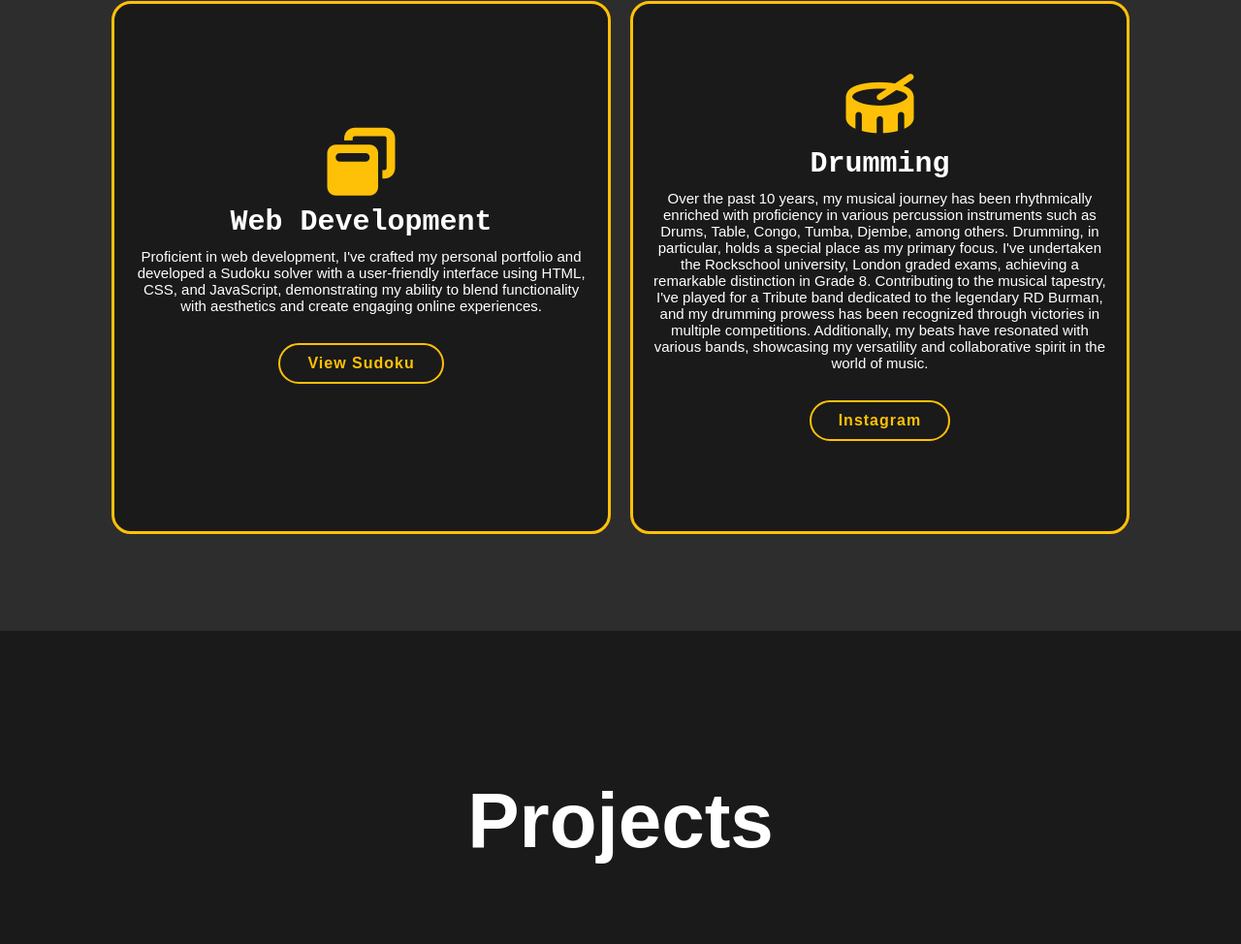
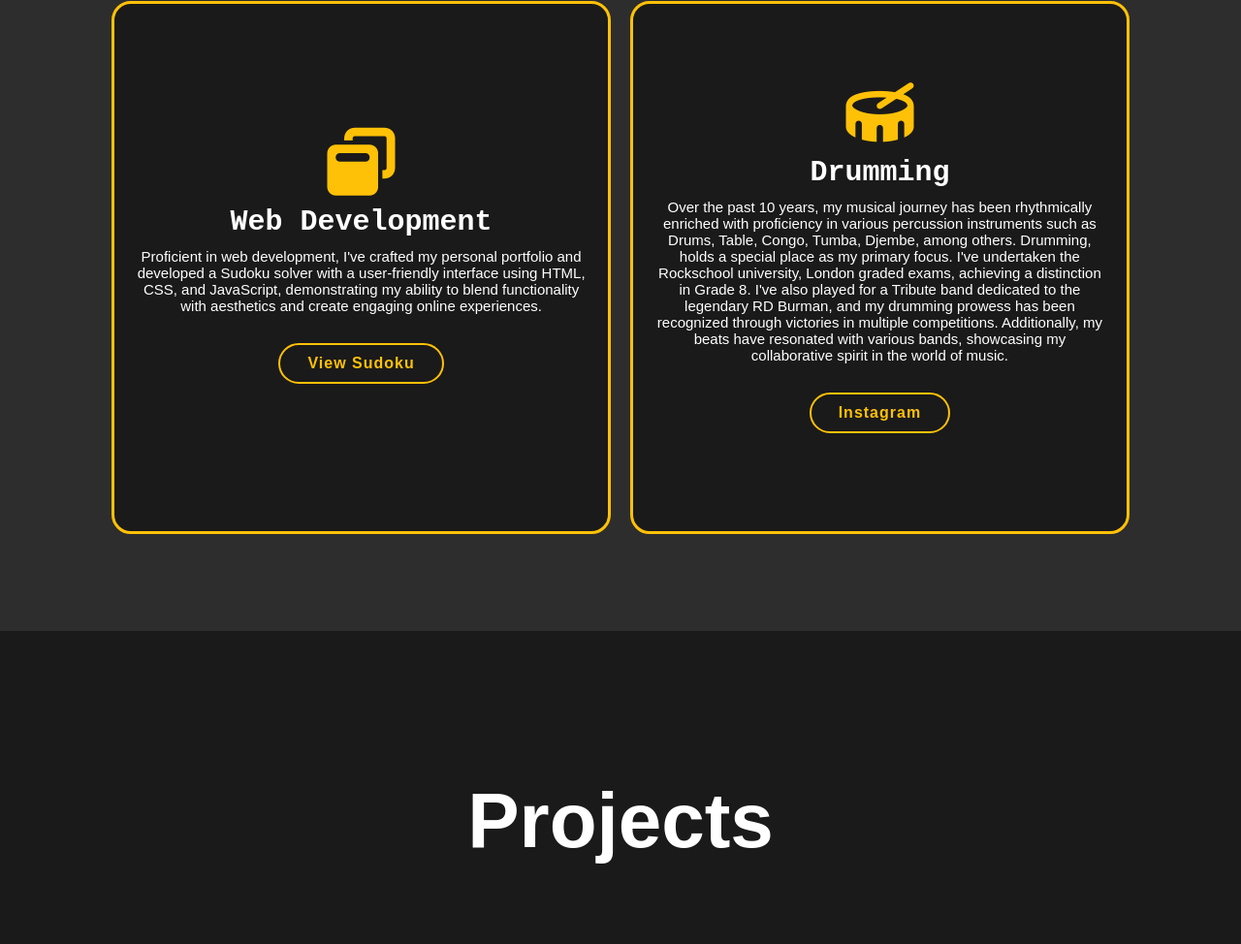
Before and after one commit to pranav4904/Portfolio, a plain HTML site: page index.html in a window 1280 px wide. Shown: the part 1691-2665 px from the top of the page at 97% size. Drawn offline with Linux system fonts and the light colour scheme; a script that the page names is missing; a web font is replaced by a local one.

Commit message:
Update index.html

```diff
--- a/index.html
+++ b/index.html
@@ -80,7 +80,7 @@
             <div class="skills_box">
                 <i class="fa-solid fa-drum"></i>
                 <h3>Drumming</h3>
-                <p>Over the past 10 years, my musical journey has been rhythmically enriched with proficiency in various percussion instruments such as Drums, Table, Congo, Tumba, Djembe, among others. Drumming, in particular, holds a special place as my primary focus. I've undertaken the Rockschool university, London graded exams, achieving a remarkable distinction in Grade 8. Contributing to the musical tapestry, I've played for a Tribute band dedicated to the legendary RD Burman, and my drumming prowess has been recognized through victories in multiple competitions. Additionally, my beats have resonated with various bands, showcasing my versatility and collaborative spirit in the world of music.</p>
+                <p>Over the past 10 years, my musical journey has been rhythmically enriched with proficiency in various percussion instruments such as Drums, Table, Congo, Tumba, Djembe, among others. Drumming, holds a special place as my primary focus. I've undertaken the Rockschool university, London graded exams, achieving a distinction in Grade 8. I've also played for a Tribute band dedicated to the legendary RD Burman, and my drumming prowess has been recognized through victories in multiple competitions. Additionally, my beats have resonated with various bands, showcasing my collaborative spirit in the world of music.</p>
                 <a href="https://www.instagram.com/a_lunatic_drummer/" class="btn" target="_blank">Instagram</a>
             </div>
         </div>
```
